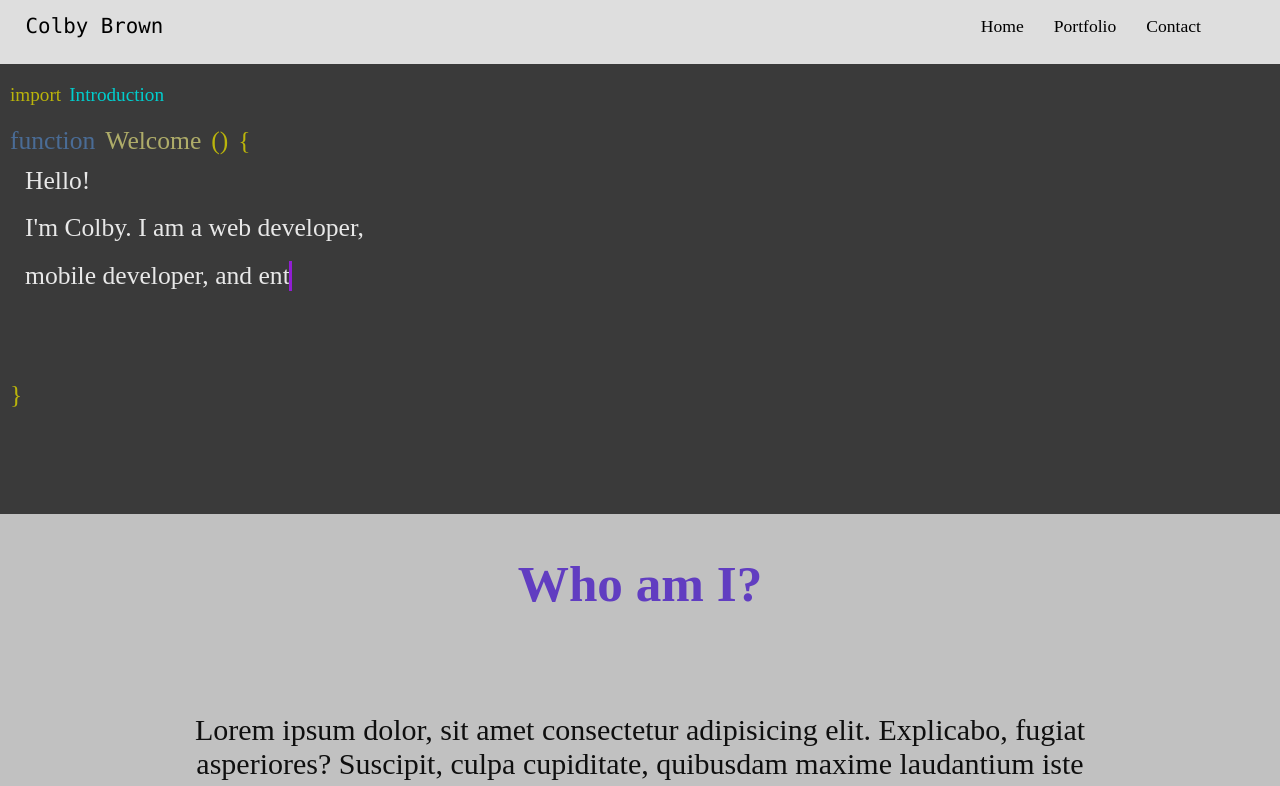
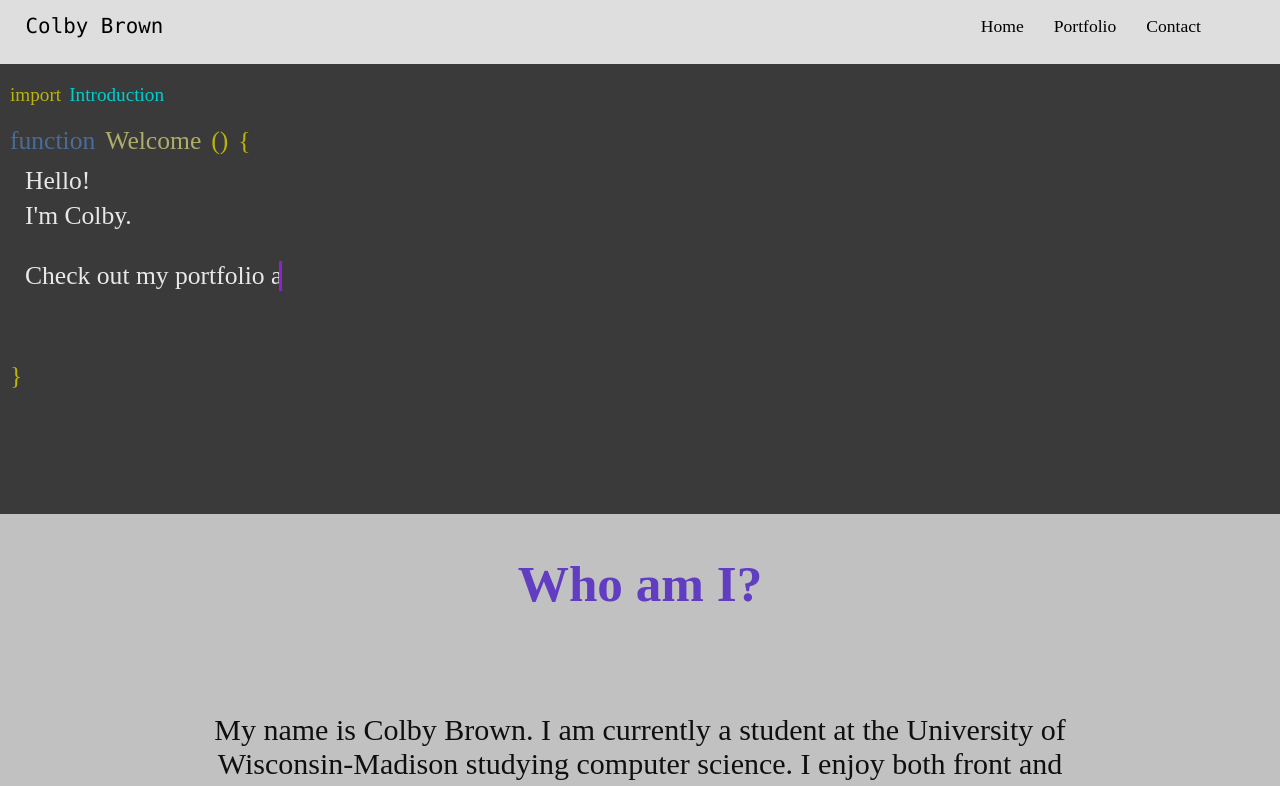
Before and after one commit to colbyb2/Personal-Site, a React (Create React App) app: page / in a window 1280 px wide. Shown: the top 786 px of the page. Built offline with nearby package versions, Linux system fonts and the light colour scheme.

Commit message:
Added who am I section and edited the code block introduction

```diff
--- a/src/pages/Home/components/AboutBlock.js
+++ b/src/pages/Home/components/AboutBlock.js
@@ -47,10 +47,9 @@ const WhoBlock = () => {
     <div className="block who-container">
       <div className="who-title">Who am I?</div>
       <div className="who-body">
-        Lorem ipsum dolor, sit amet consectetur adipisicing elit. Explicabo,
-        fugiat asperiores? Suscipit, culpa cupiditate, quibusdam maxime
-        laudantium iste autem necessitatibus a sequi repellat cumque dolorum
-        nisi beatae veritatis ducimus veniam!
+        My name is Colby Brown. I am currently a student at the University of
+        Wisconsin-Madison studying computer science. I enjoy both front and back
+        end web development along with building mobile apps.
       </div>
     </div>
   );
--- a/src/pages/Home/components/CodeBlock.css
+++ b/src/pages/Home/components/CodeBlock.css
@@ -34,8 +34,8 @@ body {
   border-right: none;
   color: var(--color-text);
   white-space: nowrap;
-  animation: 3s typing 1s steps(30, end) forwards,
-    100ms removeCursor 4s forwards;
+  animation: 2s typing 1s steps(20, end) forwards,
+    100ms removeCursor 3s forwards;
   width: 0;
   margin: 5% 0;
 }
@@ -45,8 +45,8 @@ body {
   border-right: none;
   color: var(--color-text);
   white-space: nowrap;
-  animation: 3s typing 4s steps(25, end) forwards,
-    100ms removeCursor 7s forwards;
+  animation: 7s typing 3s steps(35, end) forwards,
+    100ms removeCursor 10s forwards;
   width: 0;
   margin: 5% 0;
 }
@@ -56,19 +56,8 @@ body {
   border-right: none;
   color: var(--color-text);
   white-space: nowrap;
-  animation: 4.5s typing 7s steps(30, end) forwards,
-    100ms removeCursor 11.5s forwards;
-  width: 0;
-  margin: 5% 0;
-}
-
-.typed-out-5 {
-  overflow: hidden;
-  border-right: none;
-  color: var(--color-text);
-  white-space: nowrap;
-  animation: 0.5s typing 11.5s steps(30, end) forwards,
-    100ms removeCursor 12s forwards;
+  animation: 1s typing 10s steps(40, end) forwards,
+    100ms removeCursor 11s forwards;
   width: 0;
   margin: 5% 0;
 }
--- a/src/pages/Home/components/CodeBlock.js
+++ b/src/pages/Home/components/CodeBlock.js
@@ -26,12 +26,11 @@ function CodeBlock() {
       </div>
       <div className="code-function">
         <CodeLine index={1}>Hello!</CodeLine>
-        <CodeLine index={2}>I'm Colby. I am a web developer,</CodeLine>
-        <CodeLine index={3}>mobile developer, and entrepreneur.</CodeLine>
-        <CodeLine index={4}>
+        <CodeLine index={2}>I'm Colby.</CodeLine>
+        <CodeLine index={3}>
           Check out my portfolio and other info throughout the site!
         </CodeLine>
-        <CodeLine index={5}>:)</CodeLine>
+        <CodeLine index={4}>:)</CodeLine>
       </div>
       <div className=" code-function-text code-function-closing-bracket code-text-normal">
         {"}"}
```
